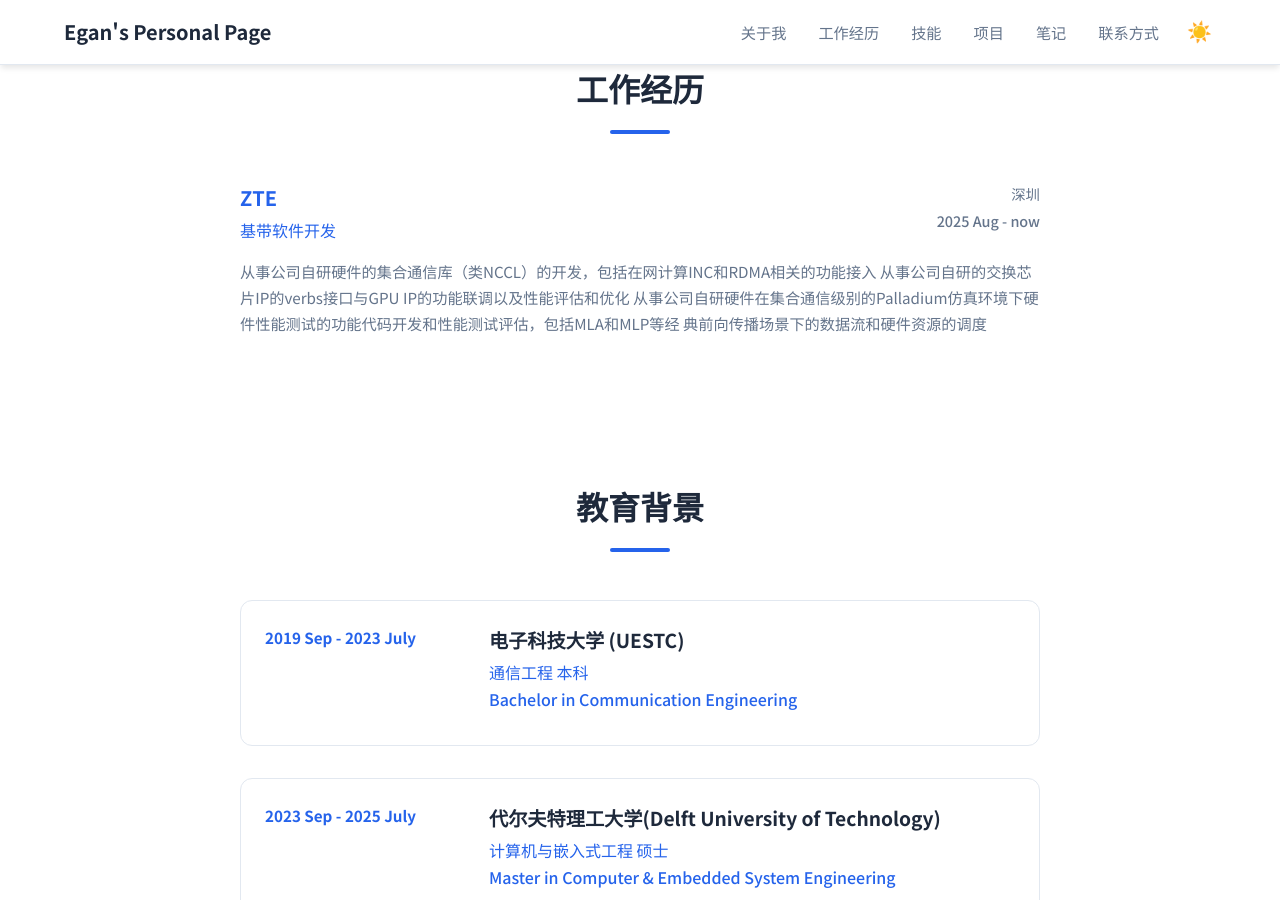
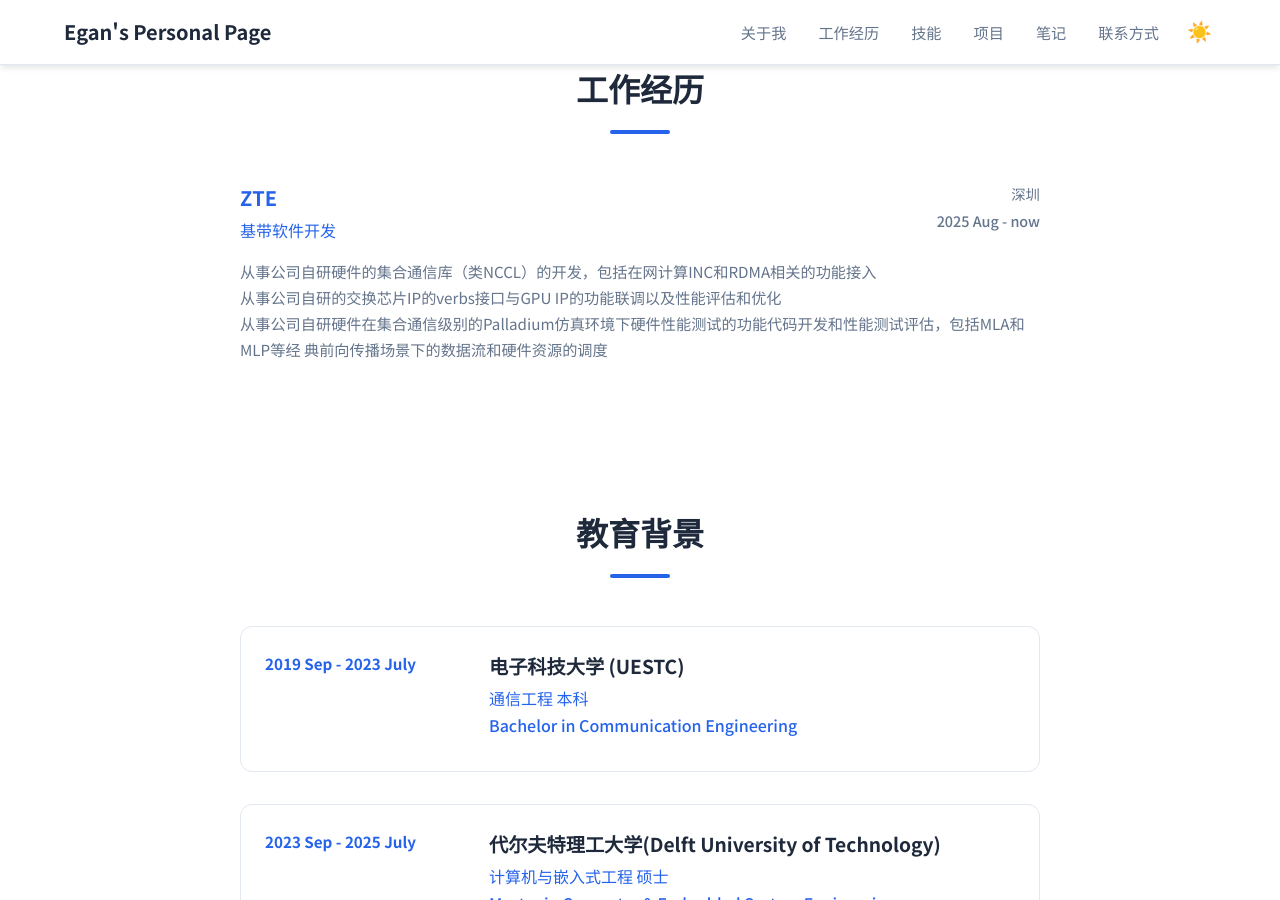
Before and after one commit to Lejun-Hu/Lejun-Hu.github.io, a Jekyll site: the page built from index.md, in a window 1280 px wide and 900 px high, scrolled down 605 px. Built offline with Jekyll 4.4.1, drawn with Linux system fonts in a browser that asks for light colours.

Commit message:
更新zte工作描述

```diff
--- a/_data/experience.yml
+++ b/_data/experience.yml
@@ -7,8 +7,8 @@ jobs:
     end_date: now
     current: true
     description: |
-     - 从事公司自研硬件的集合通信库（类NCCL）的开发，包括在网计算INC和RDMA相关的功能接入
-     - 从事公司自研的交换芯片IP的verbs接口与GPU IP的功能联调以及性能评估和优化
+     - 从事公司自研硬件的集合通信库（类NCCL）的开发，包括在网计算INC和RDMA相关的功能接入 <br>
+     - 从事公司自研的交换芯片IP的verbs接口与GPU IP的功能联调以及性能评估和优化 <br>
      - 从事公司自研硬件在集合通信级别的Palladium仿真环境下硬件性能测试的功能代码开发和性能测试评估，包括MLA和MLP等经
         典前向传播场景下的数据流和硬件资源的调度
 #     highlights:
```
Also changed, not shown: assets/images/notes/2TPU.png (added).
